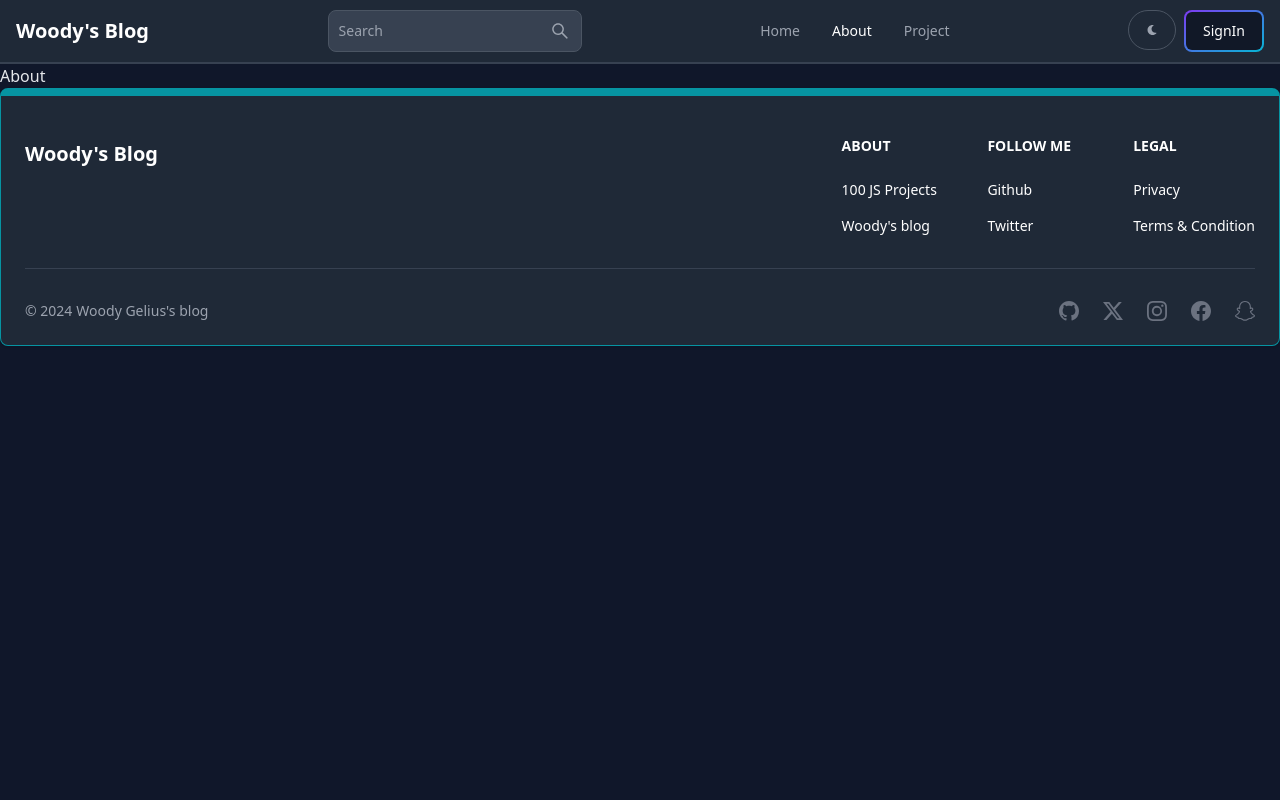
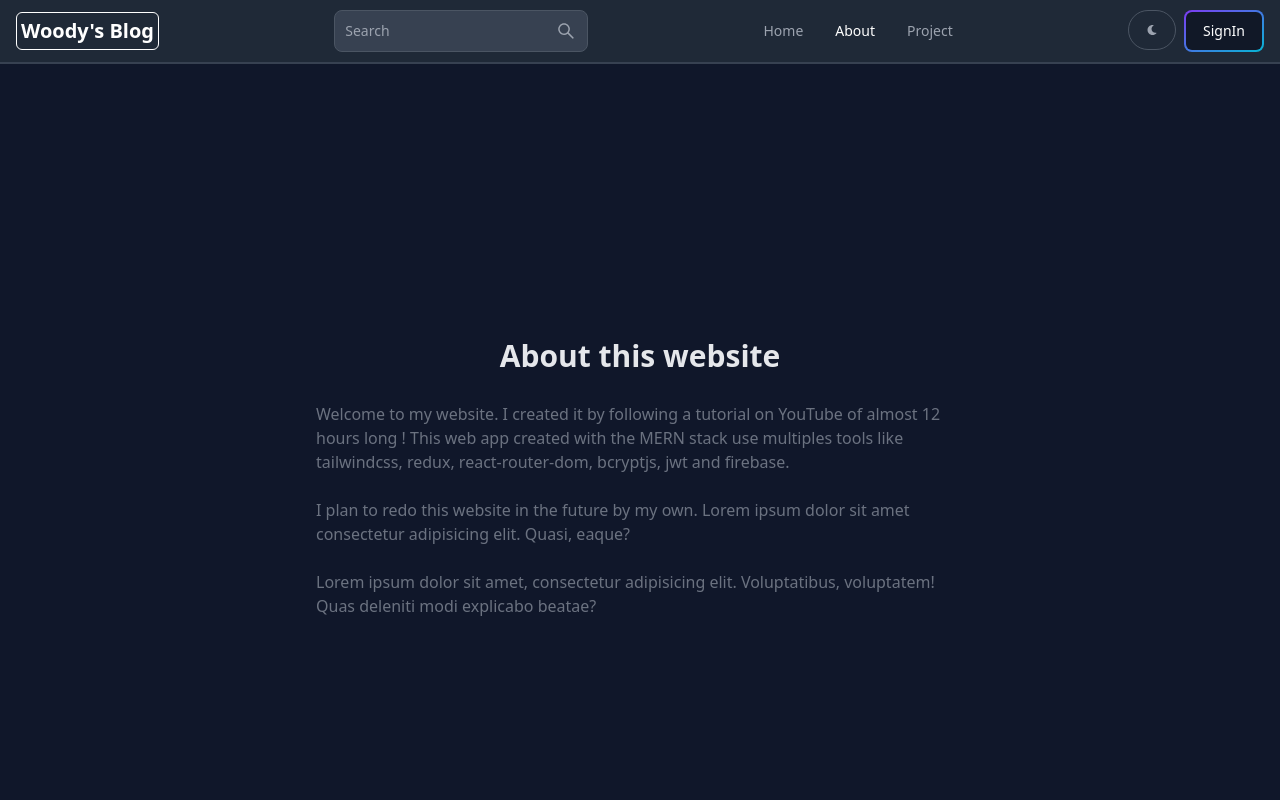
Before and after one commit to gelius24/mernblogv2, a React (Vite) app in the folder client/: page /about in a window 1280 px wide. Shown: the top 800 px of the page. Built offline with nearby package versions, Linux system fonts and the light colour scheme.

Commit message:
complete and about pages

```diff
--- a/client/src/components/Header.jsx
+++ b/client/src/components/Header.jsx
@@ -46,7 +46,7 @@ export default function Header() {
     <Navbar className="border-b-2">
       <Link
         to={"/"}
-        className="self-center whitespace-nowrap text-sm sm:text-xl font-semibold dark:text-white"
+        className="self-center whitespace-nowrap text-sm sm:text-xl font-semibold dark:text-white border border-black dark:border-white p-1 rounded-md"
       >
         Woody's Blog
       </Link>
--- a/client/src/pages/About.jsx
+++ b/client/src/pages/About.jsx
@@ -1,5 +1,16 @@
 export default function About() {
   return (
-    <div>About</div>
+    <div className="min-h-screen flex items-center justify-center">
+      <div className="max-w-2xl mx-auto p-3 ">
+        <div className="">
+          <h1 className="text-3xl font-semibold text-center my-7">About this website</h1>
+          <div className="flex flex-col gap-6 text-md text-gray-500">
+            <p>Welcome to my website. I created it by following a tutorial on YouTube of almost 12 hours long ! This web app created with the MERN stack use multiples tools like tailwindcss, redux, react-router-dom, bcryptjs, jwt and firebase.</p>
+            <p>I plan to redo this website in the future by my own. Lorem ipsum dolor sit amet consectetur adipisicing elit. Quasi, eaque?</p>
+            <p>Lorem ipsum dolor sit amet, consectetur adipisicing elit. Voluptatibus, voluptatem! Quas deleniti modi explicabo beatae?</p>
+          </div>
+        </div>
+      </div>
+    </div>
   )
 }
--- a/client/src/pages/Projects.jsx
+++ b/client/src/pages/Projects.jsx
@@ -1,5 +1,10 @@
+import CallToAction from "../components/CallToAction";
 export default function Projects() {
   return (
-    <div>Projects</div>
+    <div className="min-h-screen max-w-2xl mx-auto flex justify-center items-center flex-col gap-6 p-3">
+      <h1 className="text-semibold text-3xl">Projects</h1>
+      <p className="text-md text-gray-500">Lorem ipsum, dolor sit amet consectetur adipisicing elit. Eaque ipsam voluptatibus iure fuga laudantium molestiae tempora suscipit aliquid eligendi temporibus.</p>
+      <CallToAction/>
+    </div>
   )
 }
```
